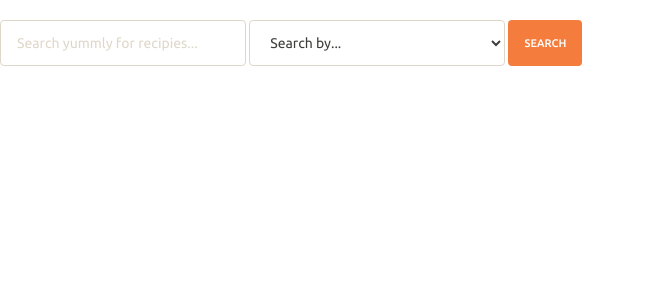
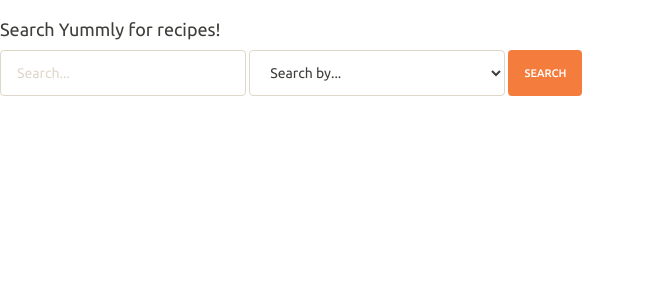
Before and after one commit to mchaiken/Event-Narwhal, a Flask app: page /yummly in a window 1280 px wide. Shown: the part 64-364 px from the top of the page, without its empty margins (0-645 px from the left). Run offline with Flask 2, Linux system fonts and the light colour scheme; the visitor is signed in with stand-in values (Sample User, id 1); parts of the project's set-up code (start-up, migrations or seed data) failed here and were passed over; some libraries are stand-ins or nearby versions.

Commit message:
yummy search

```diff
--- a/app.py
+++ b/app.py
@@ -7,6 +7,7 @@ import json
 import FB
 import yummly
 import urllib2, json
+
 def getResults( attribute, search ):
     #attribute = if it is a holiday, cusine, or ingredient
     #search = their actual input
@@ -158,32 +159,35 @@ def eighttracks():
     if 'user' not in session:
         return redirect('/')
 
-    return render_template( 'search.html',placeholder="Search 8tracks for music...")
-
-
-
+    return render_template( 'search.html', message="Search 8tracks for music!" )
 
 
 @app.route( "/yummly", methods = ["GET", "POST"] )
 def yummly():
     if 'user' not in session:
-        return redirect('/')
-    if request.args.get("query") != None:
-        results= getResults(request.args.get("type"),request.args.get("query"))["matches"]
+        return redirect( '/' )
+    if request.args.get( "query" ) != None:
+        results = getResults( request.args.get("type"), request.args.get("query") )[ "matches" ]
     else:
         results = None
 #    print results
-    return render_template( 'search.html',placeholder="Search yummly for recipies...",results=results)
+    return render_template( 'search.html', message="Search Yummly for recipes!", results=results)
 
 
 @app.route( "/yummly/<recipeID>/", methods = ["GET", "POST"] )
 def yummlyadd(recipeID):
     if 'user' not in session:
         return redirect('/')
-    database_actions.update_yummly(session["user"],session["event_in_progress"],recipeID)
-    return render_template( 'search.html',placeholder="added event")
+    database_actions.update_yummly(session["user"],session["event_in_progress"], recipeID)
+    return render_template( 'search.html', message="Added recipe to event.")
 
 
+@app.route( "/8tracks/<url>/", methods = ["GET", "POST"] )
+def trackadd(url):
+    if 'user' not in session:
+        return redirect('/')
+    database_actions.update_8tracks(session["user"], session["event_in_progress"], url)
+    return render_template( 'search.html', message="Added playlist to event.")
 
 
 
--- a/templates/search.html
+++ b/templates/search.html
@@ -2,40 +2,60 @@
 
 {% block bodycontent %}
 
+<h4>{{ message }}</h4>
+
+{% if message == "Search Yummly for recipes!" %}
+
 <form class= "form-inline form-group">
-	<input type = "text"class = "form-control" placeholder = "{{placeholder}}" name="query"/>
-	{% if placeholder == "Search yummly for recipies..." %}
-	<select class= "form-control" name="type"style="width:20%">
+
+    <input type="text" class="form-control" placeholder="Search..." name="query"/>
+
+    <select class= "form-control" name="type" style="width:20%">
         <option value="ingredients">Search by...</option>
         <option value="ingredients">Ingredients</option>
         <option value="cuisine"/>Cuisine</option>
         <option value="holiday">Holiday</option>
     </select>
-	{%endif%}
-		<button type="submit"class= "btn btn-warning">Search</button>
+
+    <button type="submit" class="btn btn-warning">Search</button>
+
 </form>
+
+{% endif %}
+
 {% if results != None %}
 {% for result in results %}
+
 <div class="media container">
 
-	            <h6><a href="/yummly/{{result['id']}}">{{result["recipeName"]}}</a></h6>
+    <h6><a href="/yummly/{{ result['id'] }}">{{ result["recipeName"] }}</a></h6>
     <div class="row container">
+
         {% if "smallImageUrls" in result.keys() %}
-	                <div class="col-md-1"> <img src="{{result["smallImageUrls"][0]}}"> </div>
-					{%else %}
-					 <div class="col-md-1"> <img src="http://lorempixel.com/90/65/animals/sorry"> </div>
+
+        <div class="col-md-1">
+            <img src="{{ result["smallImageUrls"][0] }}"/>
+        </div> <!-- /col -->
+
+        {% else %}
+
+        <div class="col-md-1">
+            <img src="http://lorempixel.com/90/65/animals/sorry"/>
+        </div> <!-- /col -->
+
         {% endif %}
 
         <div class="col-md-8">
             <strong>Source:</strong> {{result["sourceDisplayName"]}}<br>
             <strong>Rating:</strong> {{result["rating"]}}<br>
-	                <strong>Ingredients:</strong> {{", ".join(result["ingredients"])}}</div>
+            <strong>Ingredients:</strong> {{", ".join(result["ingredients"])}}
+        </div> <!-- /col -->
 
-	            </div>
+    </div> <!-- /row -->
 
-	        </div>
-	    <br>
+</div> <!-- /media -->
+
 {% endfor %}
-	{%endif %}
+{% endif %}
 
 {%endblock bodycontent %}
```
Lines whose indentation alone changed are shown as unchanged.
